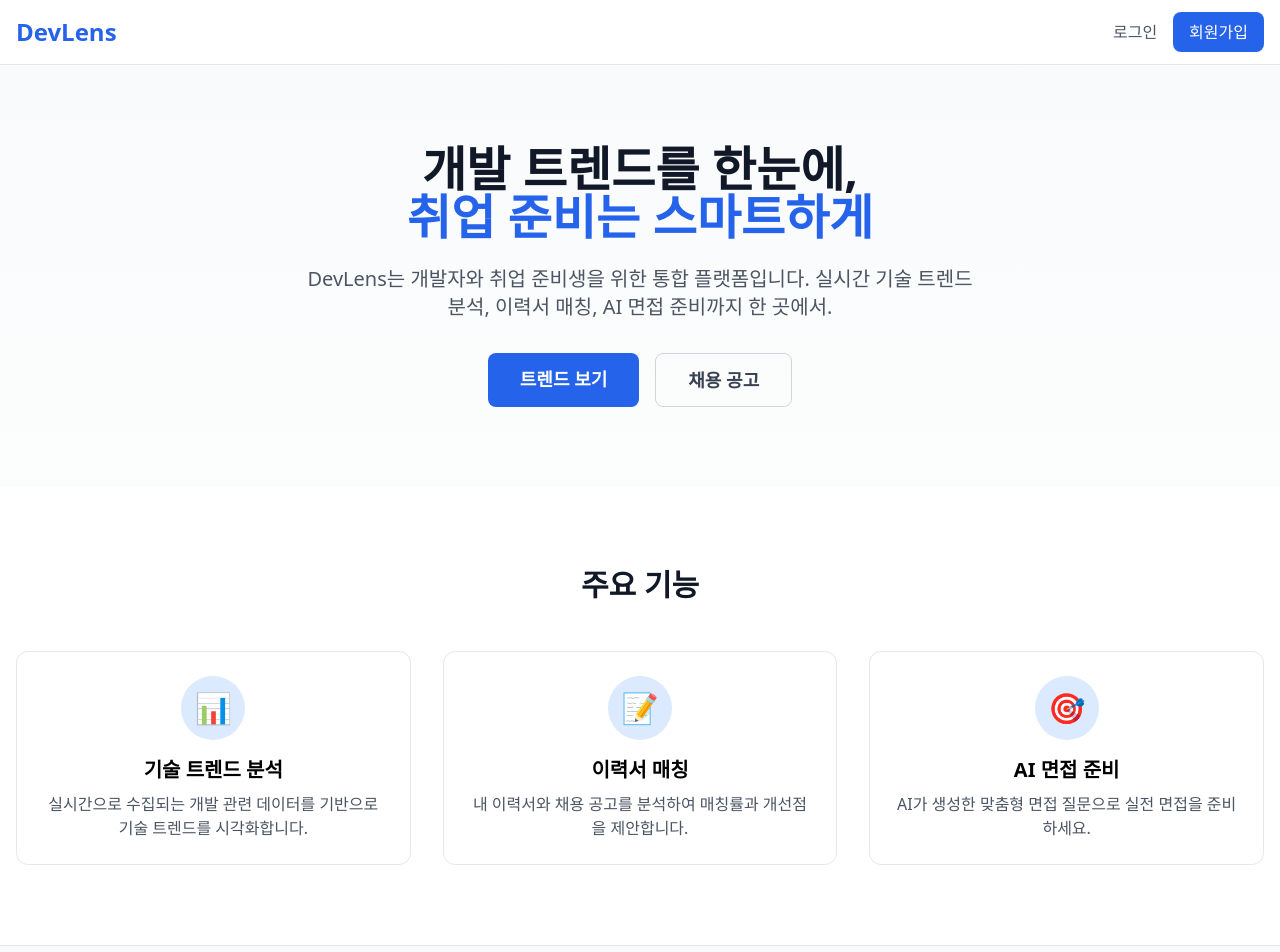
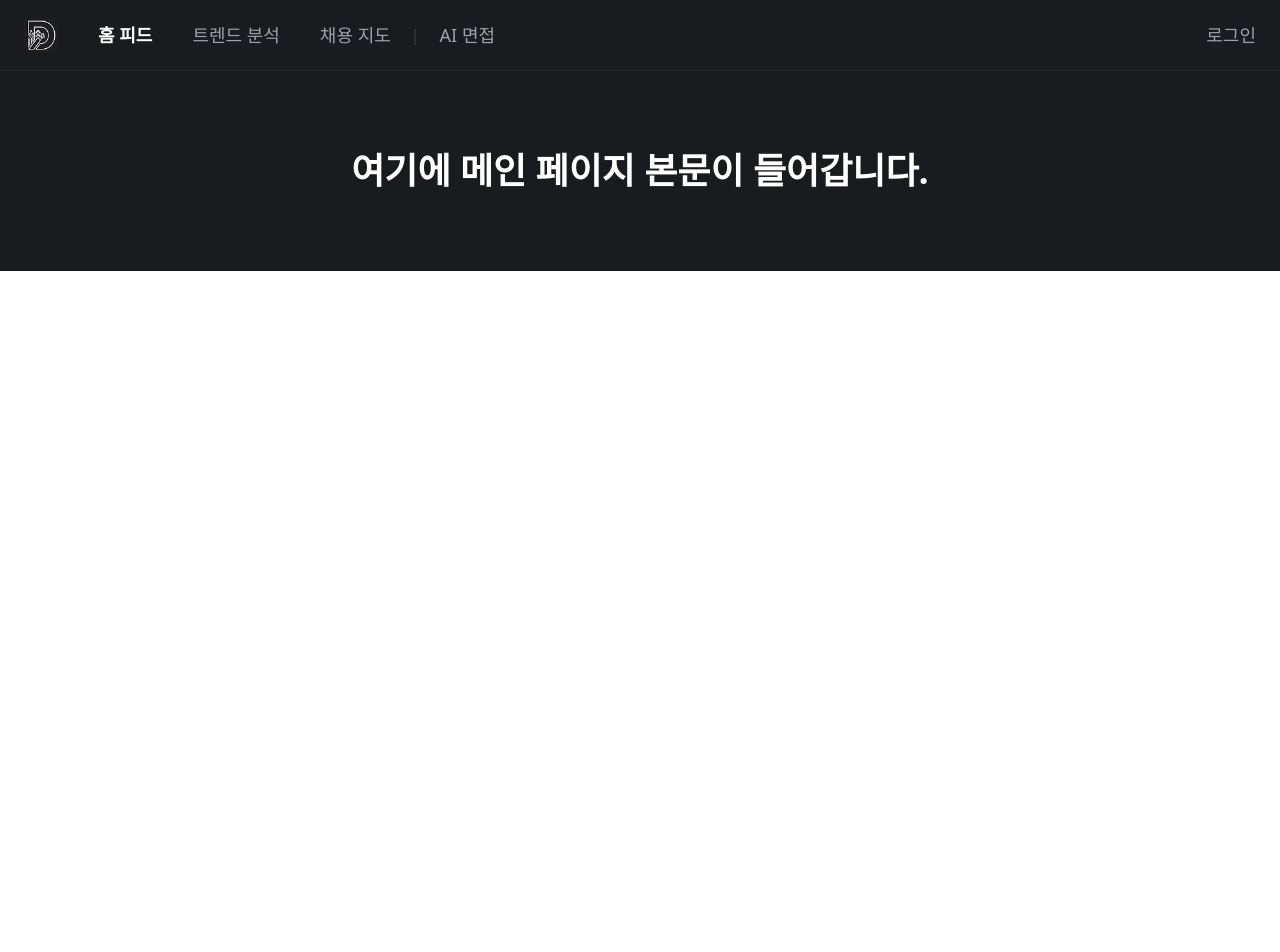
Before and after one commit to 2025-Winter-Bootcamp-TeamA/frontend, a Next.js app: page / in a window 1280 px wide. Shown: the top 952 px of the page. After the commit the page ends 800 px from the top, so only its background shows below. Built offline with nearby package versions, Linux system fonts and the light colour scheme; a web font is replaced by a local one.

Commit message:
feat: 공통 네비게이션 바, 라우팅 및 파비콘 설정 완료 (#3)

```diff
--- /dev/null
+++ b/src/app/ai-interview/page.tsx
@@ -0,0 +1,7 @@
+export default function TrendPage() {
+    return (
+        <div className="flex items-center justify-center min-h-screen">
+            <h1 className="text-3xl font-bold">AI 면접 페이지 (준비 중)</h1>
+        </div>
+    );
+}
--- a/src/app/layout.tsx
+++ b/src/app/layout.tsx
@@ -2,10 +2,15 @@ import type { Metadata } from 'next';
 import './globals.css';
 import { Providers } from './providers';
 import "pretendard/dist/web/variable/pretendardvariable.css"; // 폰트 추가
+import Navbar from '@/components/Navbar'; // Navbar 컴포넌트 추가
 
 export const metadata: Metadata = {
-  title: 'DevLens - 개발 트렌드 분석 플랫폼',
+  title: 'DevRoad',
   description: '개발 트렌드 분석 및 취업 지원 플랫폼',
+  // 파비콘 설정 추가
+  icons: {
+    icon:'/logo.png',
+  },
 };
 
 export default function RootLayout({
@@ -16,6 +21,7 @@ export default function RootLayout({
   return (
     <html lang="ko">
       <body className='font-sans'> {/* 폰트 적용 */}
+        <Navbar /> {/* Navbar 컴포넌트 렌더링 */}
         <Providers>{children}</Providers>
       </body>
     </html>
--- /dev/null
+++ b/src/app/map/page.tsx
@@ -0,0 +1,7 @@
+export default function TrendPage() {
+    return (
+        <div className="flex items-center justify-center min-h-screen">
+            <h1 className="text-3xl font-bold">채용 지도 페이지 (준비 중)</h1>
+        </div>
+    );
+}
--- a/src/app/page.tsx
+++ b/src/app/page.tsx
@@ -1,108 +1,10 @@
-import Link from 'next/link';
-
 export default function Home() {
   return (
-    <main className="min-h-screen bg-gradient-to-b from-gray-50 to-white">
-      {/* 헤더 */}
-      <header className="border-b bg-white">
-        <div className="container mx-auto flex h-16 items-center justify-between px-4">
-          <h1 className="text-2xl font-bold text-primary-600">DevLens</h1>
-          <nav className="flex items-center gap-4">
-            <Link
-              href="/login"
-              className="text-gray-600 hover:text-gray-900"
-            >
-              로그인
-            </Link>
-            <Link
-              href="/signup"
-              className="rounded-lg bg-primary-600 px-4 py-2 text-white hover:bg-primary-700"
-            >
-              회원가입
-            </Link>
-          </nav>
-        </div>
-      </header>
-
-      {/* 히어로 섹션 */}
-      <section className="container mx-auto px-4 py-20 text-center">
-        <h2 className="mb-6 text-5xl font-bold text-gray-900">
-          개발 트렌드를 한눈에,
-          <br />
-          <span className="text-primary-600">취업 준비는 스마트하게</span>
-        </h2>
-        <p className="mx-auto mb-8 max-w-2xl text-xl text-gray-600">
-          DevLens는 개발자와 취업 준비생을 위한 통합 플랫폼입니다.
-          실시간 기술 트렌드 분석, 이력서 매칭, AI 면접 준비까지 한 곳에서.
-        </p>
-        <div className="flex justify-center gap-4">
-          <Link
-            href="/trends"
-            className="rounded-lg bg-primary-600 px-8 py-3 text-lg font-semibold text-white hover:bg-primary-700"
-          >
-            트렌드 보기
-          </Link>
-          <Link
-            href="/jobs"
-            className="rounded-lg border border-gray-300 px-8 py-3 text-lg font-semibold text-gray-700 hover:bg-gray-50"
-          >
-            채용 공고
-          </Link>
-        </div>
+    <div className="bg-[#1A1B1E] text-white">
+      {/* 여기에 메인 페이지의 본문(배너, 트렌드 리포트 등)을 작성할 예정입니다 */}
+      <section className="py-20 text-center">
+        <h1 className="text-4xl font-bold">여기에 메인 페이지 본문이 들어갑니다.</h1>
       </section>
-
-      {/* 기능 소개 */}
-      <section className="bg-white py-20">
-        <div className="container mx-auto px-4">
-          <h3 className="mb-12 text-center text-3xl font-bold text-gray-900">
-            주요 기능
-          </h3>
-          <div className="grid gap-8 md:grid-cols-3">
-            {/* 트렌드 분석 */}
-            <div className="rounded-xl border p-6 text-center">
-              <div className="mx-auto mb-4 flex h-16 w-16 items-center justify-center rounded-full bg-primary-100">
-                <span className="text-3xl">📊</span>
-              </div>
-              <h4 className="mb-2 text-xl font-semibold">기술 트렌드 분석</h4>
-              <p className="text-gray-600">
-                실시간으로 수집되는 개발 관련 데이터를 기반으로
-                기술 트렌드를 시각화합니다.
-              </p>
-            </div>
-
-            {/* 이력서 매칭 */}
-            <div className="rounded-xl border p-6 text-center">
-              <div className="mx-auto mb-4 flex h-16 w-16 items-center justify-center rounded-full bg-primary-100">
-                <span className="text-3xl">📝</span>
-              </div>
-              <h4 className="mb-2 text-xl font-semibold">이력서 매칭</h4>
-              <p className="text-gray-600">
-                내 이력서와 채용 공고를 분석하여
-                매칭률과 개선점을 제안합니다.
-              </p>
-            </div>
-
-            {/* 면접 준비 */}
-            <div className="rounded-xl border p-6 text-center">
-              <div className="mx-auto mb-4 flex h-16 w-16 items-center justify-center rounded-full bg-primary-100">
-                <span className="text-3xl">🎯</span>
-              </div>
-              <h4 className="mb-2 text-xl font-semibold">AI 면접 준비</h4>
-              <p className="text-gray-600">
-                AI가 생성한 맞춤형 면접 질문으로
-                실전 면접을 준비하세요.
-              </p>
-            </div>
-          </div>
-        </div>
-      </section>
-
-      {/* 푸터 */}
-      <footer className="border-t bg-gray-50 py-8">
-        <div className="container mx-auto px-4 text-center text-gray-600">
-          <p>© 2025 DevLens. 2025 Winter Bootcamp Team A</p>
-        </div>
-      </footer>
-    </main>
+    </div>
   );
 }
--- /dev/null
+++ b/src/app/trend/page.tsx
@@ -0,0 +1,7 @@
+export default function TrendPage() {
+    return (
+        <div className="flex items-center justify-center min-h-screen">
+            <h1 className="text-3xl font-bold">트렌드 분석 페이지 (준비 중)</h1>
+        </div>
+    );
+}
--- /dev/null
+++ b/src/components/Navbar.tsx
@@ -0,0 +1,119 @@
+'use client';
+
+import { useState } from 'react';
+import Link from 'next/link';
+import { usePathname } from 'next/navigation';
+import Image from 'next/image';
+
+export default function Navbar() {
+    const [isOpen, setIsOpen] = useState(false);
+    // 로그인 모달 상태는 나중에 구현할 때 사용할 예정
+    const [isLoginModalOpen, setIsLoginModalOpen] = useState(false);
+    const pathname = usePathname();
+
+    const navItems = [
+        { name: '홈 피드', href: '/' },
+        { name: '트렌드 분석', href: '/trend' },
+        { name: '채용 지도', href: '/map' },
+        { name: 'AI 면접', href: '/ai-interview' },
+    ];
+
+    return (
+        <nav className="bg-[#1A1B1E] sticky top-0 z-50 border-b border-white/5 w-full">
+        <div className="flex justify-between items-center h-[70px] px-6">
+
+            {/* 왼쪽 그룹: 로고와 데스크탑 메뉴 */}
+            <div className="flex items-center gap-10">
+            <Link href="/" className="flex items-center">
+                <Image
+                src="/logo.png"
+                alt="DevRoad 로고"
+                width={34}
+                height={34}
+                className="object-contain"
+                />
+            </Link>
+
+            {/* 데스크탑 메뉴 영역 */}
+            <div className="hidden md:flex items-center gap-10">
+                {navItems.map((item, index) => (
+                <div key={item.name} className="flex items-center">
+                    <Link
+                    href={item.href}
+                    className={`text-[18px] transition-all duration-300 ease-in-out hover:text-white py-1 ${
+                        pathname === item.href
+                        ? 'text-white font-bold'
+                        : 'text-[#9FA0A8]'
+                    }`}
+                    >
+                    {item.name}
+                    </Link>
+
+                    {/* 구분선 설정 */}
+                    {index === 2 && (
+                    <span className="text-[#3a3b3e] ml-5 -mr-5 text-[16px] select-none">|</span>
+                    )}
+                </div>
+                ))}
+            </div>
+            </div>
+
+            {/* 오른쪽 영역: 로그인 및 모바일 버튼 */}
+            <div className="flex items-center">
+            <div className="hidden md:block">
+                <button
+                onClick={() => setIsLoginModalOpen(true)}
+                className="text-[#9FA0A8] text-[18px] transition-colors duration-300 hover:text-white"
+                >
+                로그인
+                </button>
+            </div>
+
+            {/* 모바일 햄버거 버튼 */}
+            <div className="md:hidden">
+                <button
+                onClick={() => setIsOpen(!isOpen)}
+                className="text-[#9FA0A8] hover:text-white p-2"
+                >
+                <svg className="h-8 w-8" fill="none" viewBox="0 0 24 24" stroke="currentColor">
+                    {isOpen ? (
+                    <path strokeLinecap="round" strokeLinejoin="round" strokeWidth={2} d="M6 18L18 6M6 6l12 12" />
+                    ) : (
+                    <path strokeLinecap="round" strokeLinejoin="round" strokeWidth={2} d="M4 6h16M4 12h16M4 18h16" />
+                    )}
+                </svg>
+                </button>
+            </div>
+            </div>
+        </div>
+
+        {/* [추가된 부분] 모바일 전용 메뉴 리스트: isOpen이 true일 때만 보임 */}
+        <div className={`${isOpen ? 'block' : 'hidden'} md:hidden bg-[#1A1B1E] border-t border-white/5 px-6 pb-6`}>
+            <div className="pt-4 space-y-4">
+            {navItems.map((item) => (
+                <Link
+                key={item.name}
+                href={item.href}
+                onClick={() => setIsOpen(false)} // 클릭 시 메뉴 닫기
+                className={`block text-[18px] transition-colors duration-300 ease-in-out hover:text-white ${
+                    pathname === item.href ? 'text-white font-bold' : 'text-[#9FA0A8]'
+                }`}
+                >
+                {item.name}
+                </Link>
+            ))}
+            {/* 모바일 전용 로그인 버튼 */}
+            <button
+                onClick={() => {
+                setIsOpen(false);
+                setIsLoginModalOpen(true);
+                }}
+                className="block w-full text-left text-[#9FA0A8] text-[18px] pt-4 border-t border-white/5 transition-colors duration-300 hover:text-white"
+            >
+                로그인
+            </button>
+            </div>
+        </div>
+        </nav>
+    );
+}
```
Also changed, not shown: public/logo.png (added).
